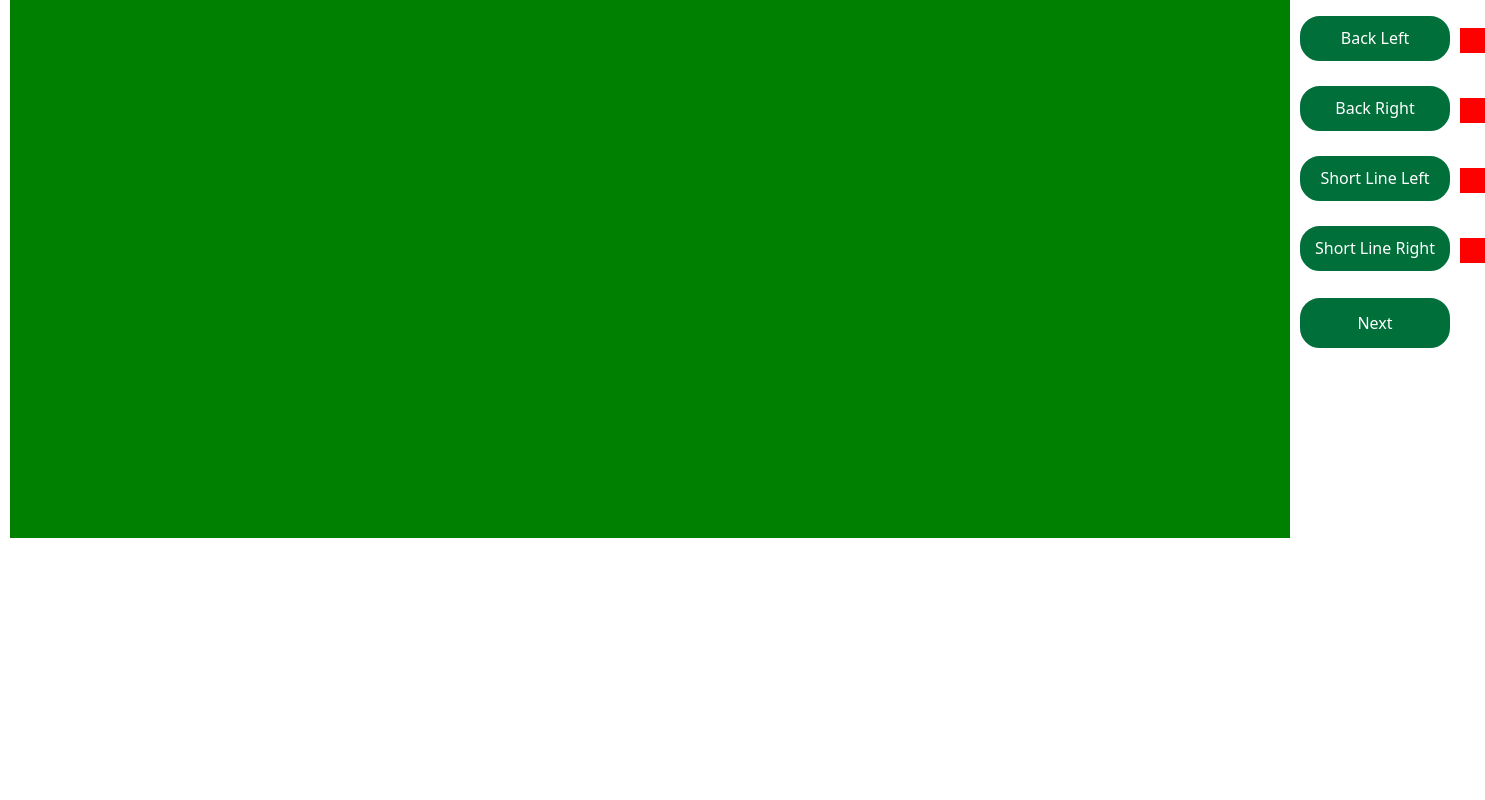
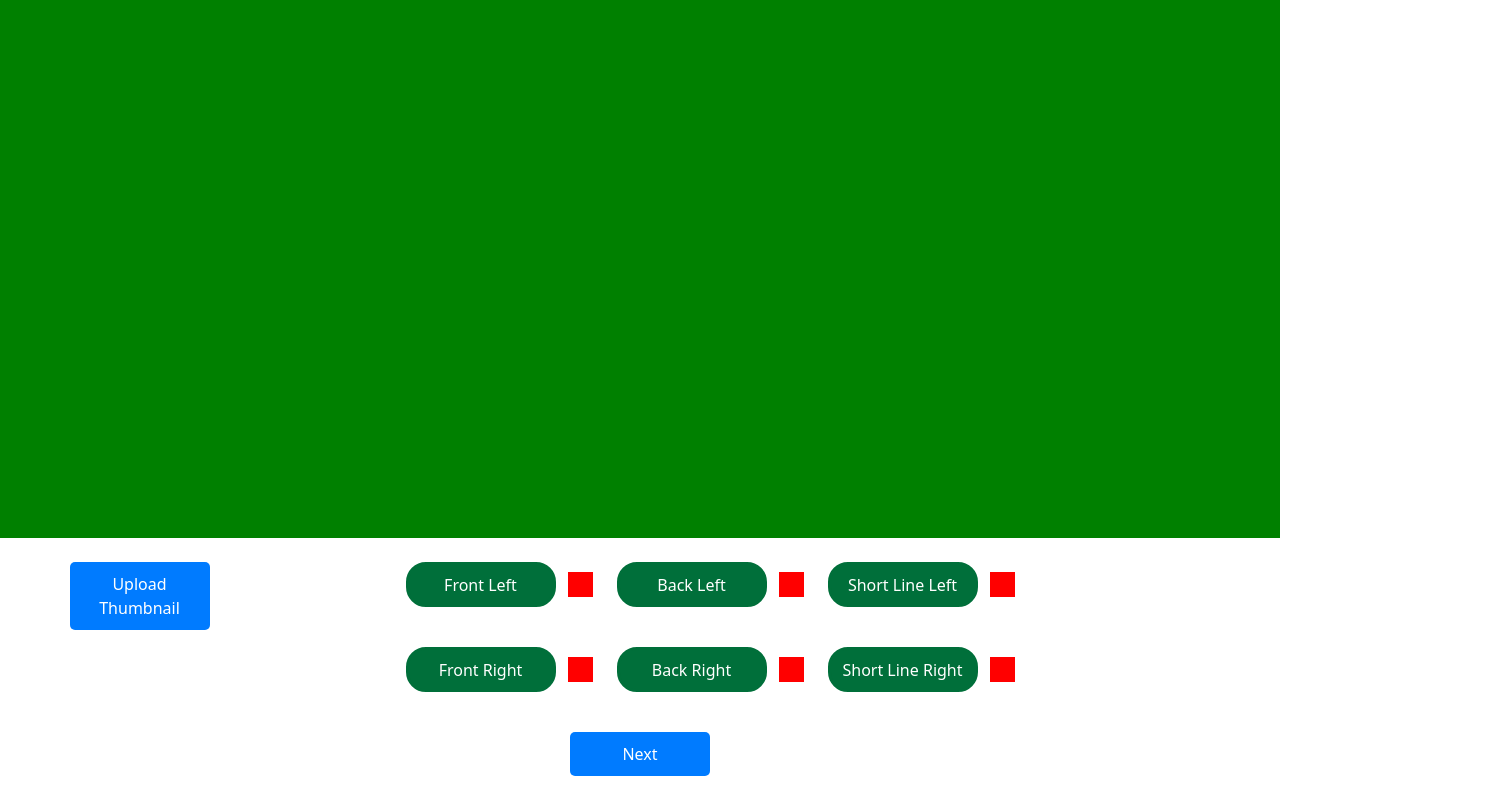
Before and after one commit to JackDunlop/SquashAustraliaCapstone, a React (Create React App) app in the folder analysis-tool-front-end/: page /new/court in a window 1280 px wide. Shown: the part 296-1096 px from the top of the page, 1485 px wide, since content can reach past the window. Before the commit the page ends 834 px from the top, so only its background shows below. Built offline with nearby package versions, Linux system fonts and the light colour scheme.

Commit message:
adjust styles on new court screen

```diff
--- a/analysis-tool-front-end/src/components/ChooseImageButton.js
+++ b/analysis-tool-front-end/src/components/ChooseImageButton.js
@@ -11,7 +11,7 @@ export const ChooseImageButton = ({ onFileInput }) => {
         accept="image/*"
       />
       <label htmlFor="fileInput" class={styles.customFileLabel}>
-        Choose an image
+        Upload Thumbnail
       </label>
     </div>
   );
--- a/analysis-tool-front-end/src/components/NewMatchCourtBounds.js
+++ b/analysis-tool-front-end/src/components/NewMatchCourtBounds.js
@@ -6,6 +6,86 @@ import { ChooseImageButton } from './ChooseImageButton';
 //import { FontAwesomeIcon } from '@fortawesome/react-fontawesome';
 //import { faUpload } from '@fortawesome/free-solid-svg-icons';
 
+const positions = {
+  fL: {
+    description: 'Front Left',
+    id: 1,
+  },
+  fR: {
+    description: 'Front Right',
+    id: 2,
+  },
+  bL: {
+    description: 'Back Left',
+    id: 3,
+  },
+  bR: {
+    description: 'Back Right',
+    id: 4,
+  },
+  mL: {
+    description: 'Short Line Left',
+    id: 5,
+  },
+  mR: {
+    description: 'Short Line Right',
+    id: 6,
+  },
+};
+
+const PositionMarker = ({ label, positionId, onMarkPosition }) => {
+  const buttonStyles = {
+    width: '150px',
+    height: '45px',
+    background: '#006f3a',
+    border: '3px solid #006f3a',
+    borderRadius: '20px',
+    color: 'white',
+    fontSize: '1rem',
+    cursor: 'pointer',
+    marginRight: 12,
+  };
+
+  const canvasStyles = {
+    position: 'relative',
+    backgroundColor: 'red',
+  };
+
+  return (
+    <div
+      style={{
+        margin: '0 12px 40px 12px',
+        display: 'flex',
+        justifyContent: 'center',
+        alignItems: 'center',
+      }}
+    >
+      <button
+        type="button"
+        style={buttonStyles}
+        onClick={() => onMarkPosition(positionId)}
+      >
+        {label}
+      </button>
+      <canvas
+        id={positionId}
+        width={25}
+        height={25}
+        style={canvasStyles}
+      ></canvas>
+    </div>
+  );
+};
+
+const NextButton = ({ onNextStep }) => {
+  return (
+    <form onSubmit={onNextStep}>
+      <button type="submit" class={styles.customFileLabel}>
+        Next
+      </button>
+    </form>
+  );
+};
 
 function Canvas(props) {
   const canvasRef = useRef(null);
@@ -19,47 +99,13 @@ function Canvas(props) {
       .drawImage(image, 0, 0, props.width, props.height);
   };
 
-  function frontLeftbtn() {
-    const confirm = document.getElementById('fL').getContext('2d');
+  const markPosition = (positionId) => {
+    const confirm = document.getElementById(positionId).getContext('2d');
     confirm.fillStyle = 'red';
     confirm.fillRect(0, 0, 25, 25);
-    coordRef.current = 1;
-  }
 
-  function frontRightbtn() {
-    const confirm = document.getElementById('fR').getContext('2d');
-    confirm.fillStyle = 'red';
-    confirm.fillRect(0, 0, 25, 25);
-    coordRef.current = 2;
-  }
-
-  function backLeftbtn() {
-    coordRef.current = 3;
-    const confirm = document.getElementById('bL').getContext('2d');
-    confirm.fillStyle = 'red';
-    confirm.fillRect(0, 0, 25, 25);
-  }
-
-  function backRightbtn() {
-    const confirm = document.getElementById('bR').getContext('2d');
-    confirm.fillStyle = 'red';
-    confirm.fillRect(0, 0, 25, 25);
-    coordRef.current = 4;
-  }
-
-  function midLeftbtn() {
-    const confirm = document.getElementById('mL').getContext('2d');
-    confirm.fillStyle = 'red';
-    confirm.fillRect(0, 0, 25, 25);
-    coordRef.current = 5;
-  }
-
-  function midRightbtn() {
-    const confirm = document.getElementById('mR').getContext('2d');
-    confirm.fillStyle = 'red';
-    confirm.fillRect(0, 0, 25, 25);
-    coordRef.current = 6;
-  }
+    coordRef.current = positions[positionId].id || 0;
+  };
 
   const handleFileInput = (event) => {
     image.src = URL.createObjectURL(event.target.files[0]);
@@ -144,79 +190,81 @@ function Canvas(props) {
     };
   }, []);
 
+  const chunkArray = (array, chunkSize) => {
+    const chunks = [];
+    for (let i = 0; i < array.length; i += chunkSize) {
+      chunks.push(array.slice(i, i + chunkSize));
+    }
+    return chunks;
+  };
+
+  const positionEntries = Object.entries(positions);
+  const positionChunks = chunkArray(positionEntries, 2);
+
   return (
-    <>
-      <div class={styles.content}>
+    <section
+      style={{
+        display: 'flex',
+        flexDirection: 'column',
+        alignItems: 'center',
+        justifyContent: 'center',
+        width: '100%',
+      }}
+    >
+      <section
+        style={{
+          display: 'flex',
+          justifyContent: 'center',
+        }}
+      >
         <canvas ref={canvasRef} width={props.width} height={props.height} />
-      </div>
-      <div class={styles.sidebar}>
+      </section>
+
+      <section
+        style={{
+          display: 'flex',
+          justifyContent: 'center',
+          width: '100%',
+          marginTop: 24,
+          flexWrap: 'wrap',
+        }}
+      >
+        <div style={{ marginBottom: 36 }}>
           <ChooseImageButton onFileInput={handleFileInput} />
         </div>
+        <div
+          style={{
+            display: 'flex',
+            justifyContent: 'center',
+            alignItems: 'center',
+            flexWrap: 'wrap',
+            margin: '0 24px',
+            padding: '0 160px',
+          }}
+        >
+          {positionChunks.map((chunk, index) => (
+            <div
+              key={index}
+              className="position-group"
+              style={{ display: 'flex', flexDirection: 'column' }}
+            >
+              {chunk.map(([key, value]) => (
+                <PositionMarker
+                  key={value.id}
+                  label={value.description}
+                  positionId={key}
+                  onMarkPosition={markPosition}
+                />
+              ))}
+            </div>
+          ))}
+        </div>
 
-      <div class={styles.sidebar}>
-        <div class={styles.selectSection}>
-          <button type="button" class={styles.btn} onClick={frontLeftbtn}>
-            Front Left
-          </button>
-          <canvas
-            id="fL"
-            width={25}
-            height={25}
-            class={styles.confirm}
-          ></canvas>
-
-          <button type="button" class={styles.btn} onClick={frontRightbtn}>
-            Front Right
-          </button>
-          <canvas
-            id="fR"
-            width={25}
-            height={25}
-            class={styles.confirm}
-          ></canvas>
-
-          <button type="button" class={styles.btn} onClick={backLeftbtn}>
-            Back Left
-          </button>
-          <canvas
-            id="bL"
-            width={25}
-            height={25}
-            class={styles.confirm}
-          ></canvas>
-
-          <button type="button" class={styles.btn} onClick={backRightbtn}>
-            Back Right
-          </button>
-          <canvas
-            id="bR"
-            width={25}
-            height={25}
-            class={styles.confirm}
-          ></canvas>
-
-          <button type="button" class={styles.btn} onClick={midLeftbtn}>
-            Short Line Left
-          </button>
-          <canvas
-            id="mL"
-            width={25}
-            height={25}
-            class={styles.confirm}
-          ></canvas>
-
-          <button type="button" class={styles.btn} onClick={midRightbtn}>
-            Short Line Right
-          </button>
-          <canvas
-            id="mR"
-            width={25}
-            height={25}
-            class={styles.confirm}
-          ></canvas>
+        <div>
+          <NextButton onNextStep={props.onNextStep} />
         </div>
-      </div>
-    </>
+      </section>
+    </section>
   );
 }
 
@@ -274,26 +322,16 @@ class CourtBounds extends React.Component {
 
   render() {
     return (
-      <>
-        <body class={styles.body}>
-          <div class={styles.wrapper}>
+      <section style={{ display: 'flex', flexDirection: 'column' }}>
+        <section style={{ marginBottom: 24, display: 'flex' }}>
           <Canvas
             width={1280}
             height={720}
             court_bounds={this.state.courtBounds}
+            onNextStep={this.handleSubmit}
           ></Canvas>
-            <form onSubmit={this.handleSubmit} class={styles.sidebar}>
-              <div class={styles.sidebar}>
-                <div class={styles.submit}>
-                  <button type="submit" class={styles.submitBtn}>
-                    Next
-                  </button>
-                </div>
-              </div>
-            </form>
-          </div>
-        </body>
-      </>
+        </section>
+      </section>
     );
   }
 }
--- a/analysis-tool-front-end/src/components/courtBounds.module.css
+++ b/analysis-tool-front-end/src/components/courtBounds.module.css
@@ -25,14 +25,13 @@
 
 .submitBtn {
   width: 150px;
-  height: 50px;
+  height: 45px;
   background: #006f3a;
   border: 3px solid #006f3a;
   border-radius: 20px;
   color: white;
   font-size: 1rem;
   cursor: pointer;
-  margin-top: 10px;
 }
 
 .confirm {
@@ -75,6 +74,7 @@
   border-radius: 5px;
   cursor: pointer;
   text-align: center;
+  width: 140px;
 }
 
 .customFileLabel:hover {
```
Lines whose indentation alone changed are shown as unchanged.
